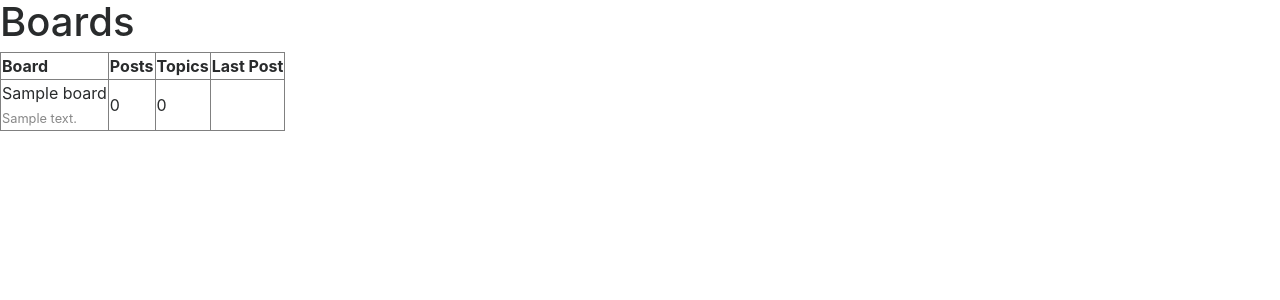
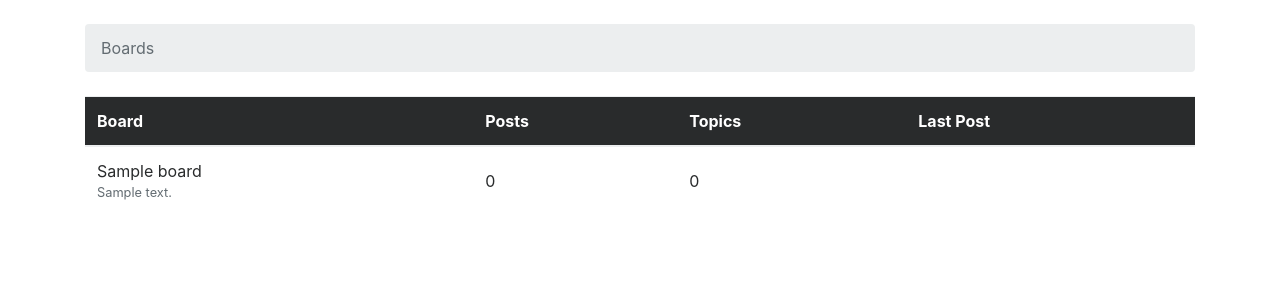
Before and after one commit to kuihTalam/abc-realty, a Django app: page / in a window 1280 px wide. Shown: the top 300 px of the page. Run offline with Django 3.2, Linux system fonts and the light colour scheme; tables that the repository leaves empty hold one stand-in row (values such as "Sample post"); some libraries are stand-ins or nearby versions.

Commit message:
take advantage of bootstrap

```diff
--- a/templates/home.html
+++ b/templates/home.html
@@ -6,10 +6,12 @@
     <link rel="stylesheet" href="{% static 'css/bootstrap.min.css' %}">
   </head>
   <body>
-    <h1>Boards</h1>
-
-    <table border="1">
-      <thead>
+    <div class="container">
+      <ol class="breadcrumb my-4">
+        <li class="breadcrumb-item active">Boards</li>
+      </ol>
+      <table class="table">
+        <thead class="thead-inverse">
         <tr>
           <th>Board</th>
           <th>Posts</th>
@@ -22,10 +24,10 @@
           <tr>
             <td>
               {{ board.name }}<br>
-              <small style="color: #888">{{ board.description }}</small>
+              <small class="text-muted d-block">{{ board.description }}</small>
             </td>
-            <td>0</td>
-            <td>0</td>
+            <td class="align-middle">0</td>
+            <td class="align-middle">0</td>
             <td></td>
           </tr>
         {% endfor %}
```
